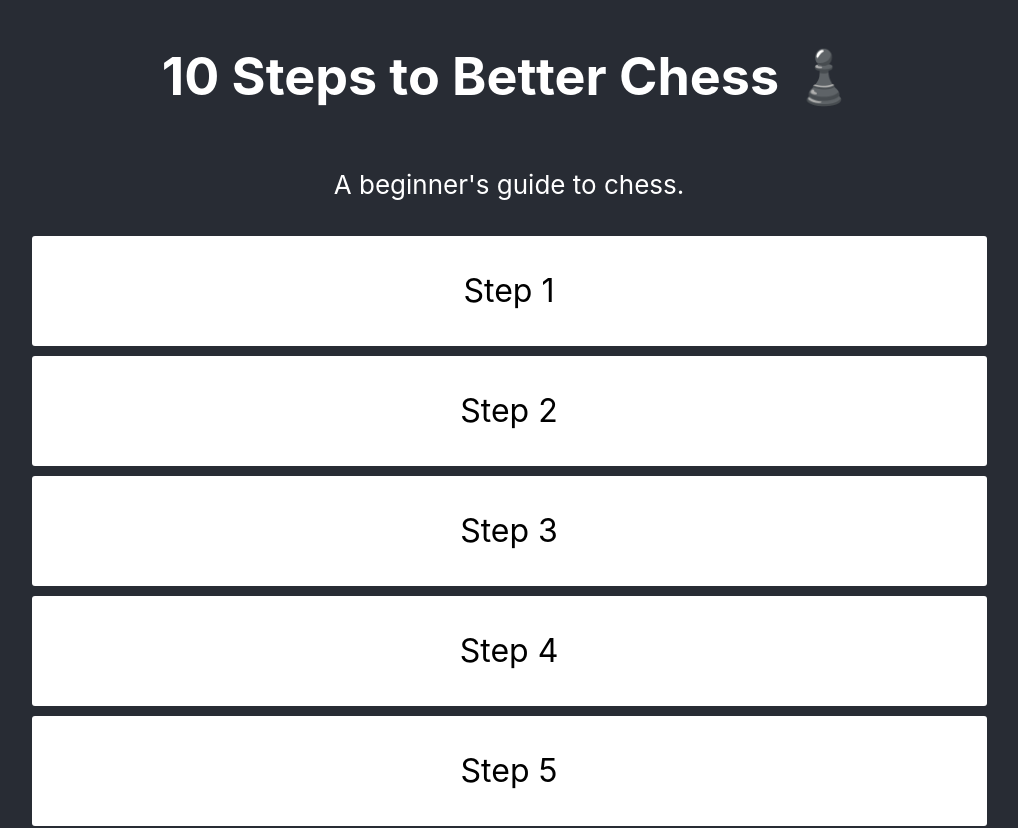
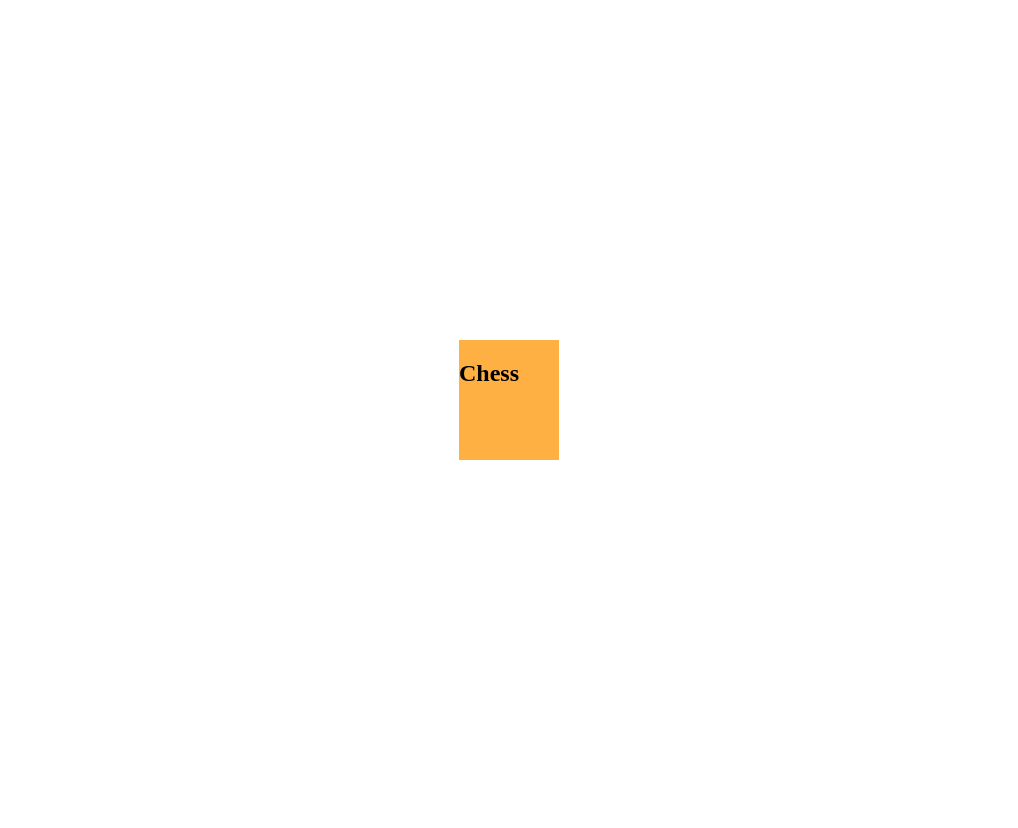
Before and after one commit to riceball1/10-steps-to-better-chess, a React (Create React App) app: page / in a window 1280 px wide. Shown: the top 828 px of the page, without its empty margins (131-1149 px from the left). After the commit the page ends 800 px from the top, so only its background shows below. Built offline with nearby package versions, Linux system fonts and the light colour scheme.

Commit message:
Initial attempt on animejs

```diff
--- a/package.json
+++ b/package.json
@@ -12,6 +12,7 @@
     "@types/node": "^14.14.37",
     "@types/react": "^17.0.3",
     "@types/react-dom": "^17.0.3",
+    "animejs": "^3.2.1",
     "hookrouter": "^1.2.5",
     "react": "^17.0.2",
     "react-dom": "^17.0.2",
--- a/src/App.css
+++ b/src/App.css
@@ -1,71 +1,33 @@
-.App {
-  text-align: center;
-  background-color: #282c34;
-  color: white;
+body {
+  font-family: Montserrat;
   min-height: 100vh;
-  padding: 10px;
-  overflow: scroll;
+  display: flex;
+  flex-direction: column;
+  justify-content: center;
+  align-items: center;
 }
 
-.App-header {
+section {
+  margin-bottom: 20px;
+  display: grid;
+  grid-template-columns: 100px;
+  grid-template-rows: 100px;
+  /* overflow: hidden; */
+}
+
+/* put images on the same grid cell */
+div {
+  grid-column: 1;
+  grid-row: 1;
+  z-index: 0;
+  position: relative; /* for z-index to work properly */
+  background-color: hsl(35, 100%, 63%);
+}
+
+.h1 {
   display: flex;
   flex-direction: column;
+  justify-content: center;
   align-items: center;
-  justify-content: center;
-  font-size: calc(10px + 2vmin);
-}
-
-.box {
-  border: 5px solid transparent;
-  width: 75%;
-  height: 100px;
-  max-width: 100%;
-  max-height: 100%;
-  display: flex;
-  align-items: center;
-  align-content: center;
-  justify-content: center;
-  margin: 10px auto;
-  color: #000;
-  font-style: bold;
-  background-color: #FFF;
-  border-radius: 3px;
-  font-size: 2rem;
   cursor: pointer;
 }
-
-.box:focus {
-  border: 5px dashed #33C1FF;
-}
-
-.box:hover {
-  background-color: #33C1FF;
-}
-
-
-.link {
-  color: #FFFFFF;
-  font-weight: bold;
-  text-decoration: none;
-  text-transform: uppercase;
-  cursor: pointer;
-}
-
-.link:hover {
-  color: #33C1FF;
-}
-
-.button {
-  font-size: 1rem;
-  padding: 10px;
-  border-radius: 3px;
-}
-
-.button:hover  {
-  background-color: #33C1FF;
-}
-
-.button:focus {
-   background-color: #33C1FF;
-   border: 0;
-}
--- a/src/components/Box/Box.tsx
+++ /dev/null
@@ -1,34 +0,0 @@
-/**
- * Box Component - Used for Individual Content
- */
-import React from "react";
-
-type BoxProps = {
-  stepValue: number;
-  onPageChange: (
-    value: string | number | React.MouseEventHandler<HTMLParagraphElement>
-  ) => void;
-};
-
-function Box(props: BoxProps) {
-  const handlePageChange = () => props.onPageChange(props.stepValue);
-  return (
-    <div
-      className="box"
-      onClick={handlePageChange}
-      role="button"
-      tabIndex={props.stepValue}
-      onKeyDown={(event) => {
-        return event.key === "Enter" ? handlePageChange() : "";
-      }}
-    >
-      Step {props.stepValue}
-    </div>
-  );
-}
-
-Box.defaultProps = {
-  isOpen: false,
-};
-
-export default Box;
--- a/src/pages/Home.tsx
+++ b/src/pages/Home.tsx
@@ -1,4 +1,4 @@
-import Box from "../components/Box/Box";
+const anime = require('animejs');
 
 type Props = {
   onPageChange: (
@@ -7,27 +7,86 @@ type Props = {
 };
 
 function Home(props: Props) {
-  const boxes = new Array(10).fill(null);
+
+  const section = document.querySelector('section');
+const chess = document.querySelector('#chess');
+
+section?.addEventListener('click', action, { once: true })
+
+let offset = '-=200'
+let base = 104
+
+function action() {
+  chess?.remove()
+  let tl = anime.timeline({
+    duration: 400,
+    loop: true
+  })
+
+  tl.add({ targets: 'div:nth-child(1)', translateY: -base })
+    .add(
+      {
+        targets: 'div:nth-child(2)',
+        translateY: -base,
+        translateX: base
+      },
+      offset
+    )
+    .add({ targets: 'div:nth-child(3)', translateX: base }, offset)
+    .add(
+      {
+        targets: 'div:nth-child(4)',
+        translateY: base,
+        translateX: base
+      },
+      offset
+    )
+    .add({ targets: 'div:nth-child(5)', translateY: base }, offset)
+    .add(
+      {
+        targets: 'div:nth-child(6)',
+        translateY: base,
+        translateX: -base
+      },
+      offset
+    )
+    .add({ targets: 'div:nth-child(7)', translateX: -base }, offset)
+    .add(
+      {
+        targets: 'div:nth-child(8)',
+        translateY: -base,
+        translateX: -base
+      },
+      offset
+    )
+    .add({
+      targets: 'div',
+      rotate: 90,
+      easing: 'linear',
+      duration: 400
+    })
+    .add({
+      targets: 'div',
+      translateY: 0,
+      translateX: 0,
+      delay: anime.stagger(base, { direction: 'reverse' })
+    })
+    .add({ targets: section, rotate: 90 })
+}
 
   return (
-    <div className="App">
-      <header className="App-header">
-        <h1>10 Steps to Better Chess ♟️</h1>
-        <p>A beginner's guide to chess.</p>
-      </header>
-      <main>
-        {boxes.map((_, index) => {
-          const stepValue = index + 1;
-          return (
-            <Box
-              stepValue={stepValue}
-              key={index}
-              onPageChange={props.onPageChange}
-            />
-          );
-        })}
-      </main>
-    </div>
+    <section>
+    <div></div>
+    <div></div>
+    <div></div>
+    <div></div>
+    <div></div>
+    <div></div>
+    <div></div>
+    <div></div>
+    <div></div>
+    <div id="chess"><h1>Chess</h1></div>
+  </section>
   );
 }
 
```
Also changed, not shown: 1 other file (tests, documents, lock files or other folders).
